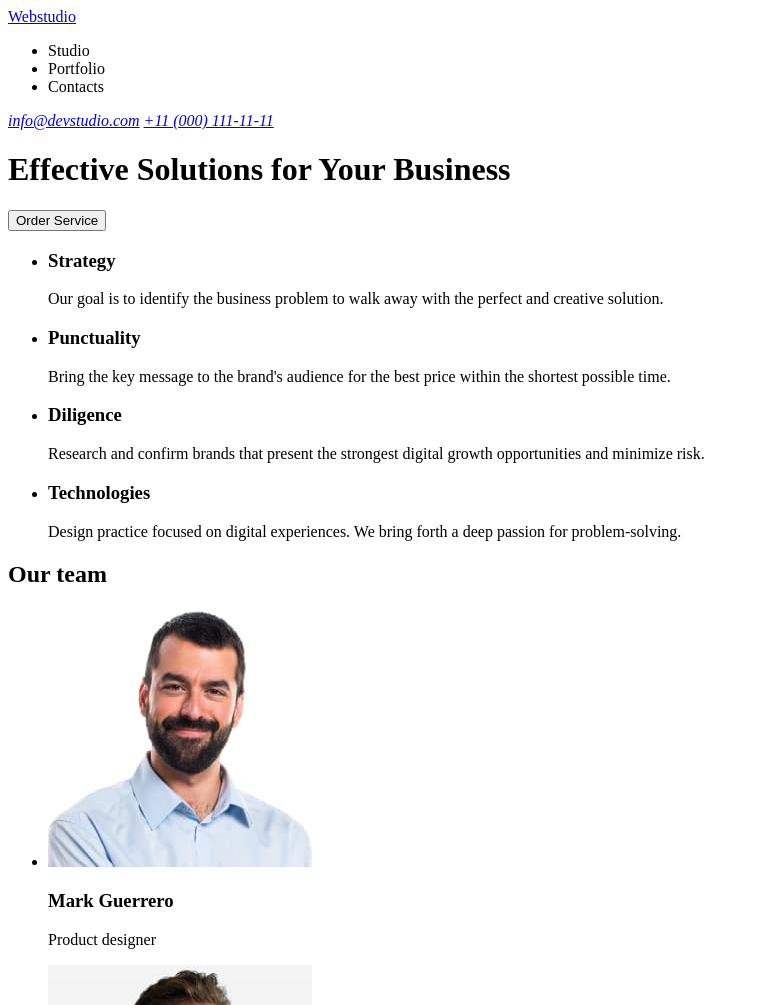
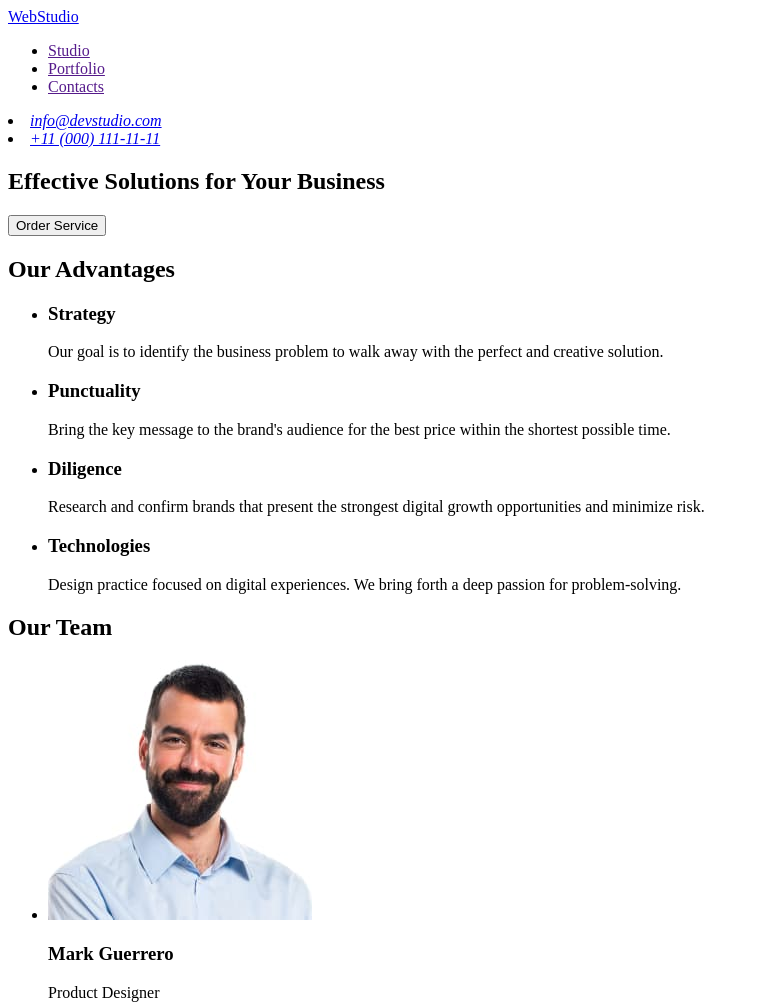
Before and after one commit to PetroGal/goit-markup-hw-01, a plain HTML site: page index.html in a window 1280 px wide. Shown: the top 1005 px of the page, without its empty margins (0-759 px from the left). Drawn offline with Linux system fonts and the light colour scheme.

Commit message:
fixed 1 of the home work

```diff
--- a/index.html
+++ b/index.html
@@ -7,25 +7,28 @@
   </head>
   <body>
     <header>
-      <a href="./index.html">Webstudio</a>
       <nav>
+        <a href="./index.html">WebStudio</a>
         <ul>
-          <li>Studio</li>
-          <li>Portfolio</li>
-          <li>Contacts</li>
+          <li><a href="">Studio</a></li>
+          <li><a href="">Portfolio</a></li>
+          <li><a href="">Contacts</a></li>
         </ul>
       </nav>
       <address>
-        <a href="mailto:info@devstudio.com">info@devstudio.com</a>
-        <a href="tel:+110001111111">+11 (000) 111-11-11</a>
+        <li><a href="mailto:info@devstudio.com">info@devstudio.com</a></li>
+        <li><a href="tel:+110001111111">+11 (000) 111-11-11</a></li>
       </address>
     </header>
 
     <main>
-      <h1>Effective Solutions for Your Business</h1>
-      <button type="button">Order Service</button>
+      <section>
+        <h1>Effective Solutions for Your Business</h1>
+        <button type="button">Order Service</button>
+      </section>
 
       <section>
+        <h2>Our Advantages</h2>
         <ul>
           <li>
             <h3>Strategy</h3>
@@ -59,12 +62,12 @@
       </section>
 
       <section>
-        <h2>Our team</h2>
+        <h2>Our Team</h2>
         <ul>
           <li>
             <img src="./images/product.jpg" alt="Mark Guerrero" width="264" />
             <h3>Mark Guerrero</h3>
-            <p>Product designer</p>
+            <p>Product Designer</p>
           </li>
           <li>
             <img src="./images/frontend.jpg" alt="Tom Ford" width="264" />
@@ -86,7 +89,7 @@
     </main>
 
     <footer>
-      <a href="./index.html">Webstudio</a>
+      <a href="./index.html">WebStudio</a>
       <p>
         Increase the flow of customers and sales for your business with digital
         marketing & growth solutions.
```
